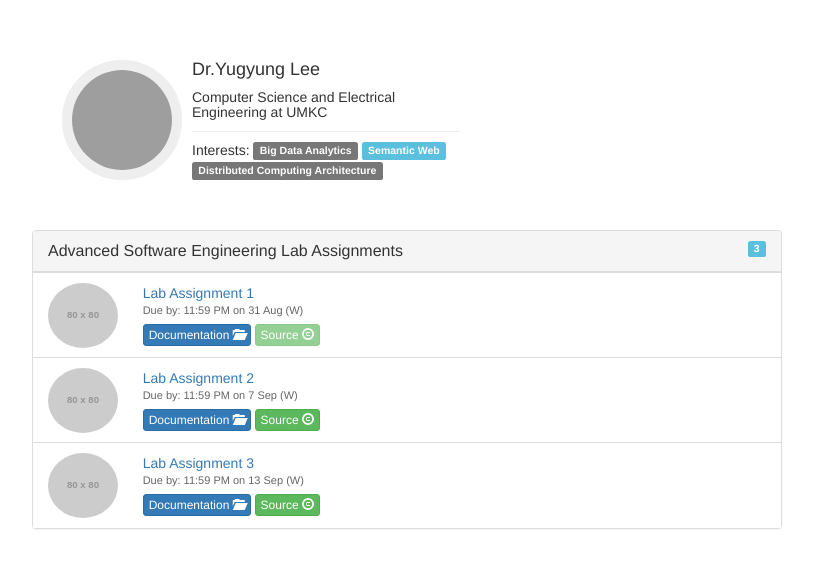
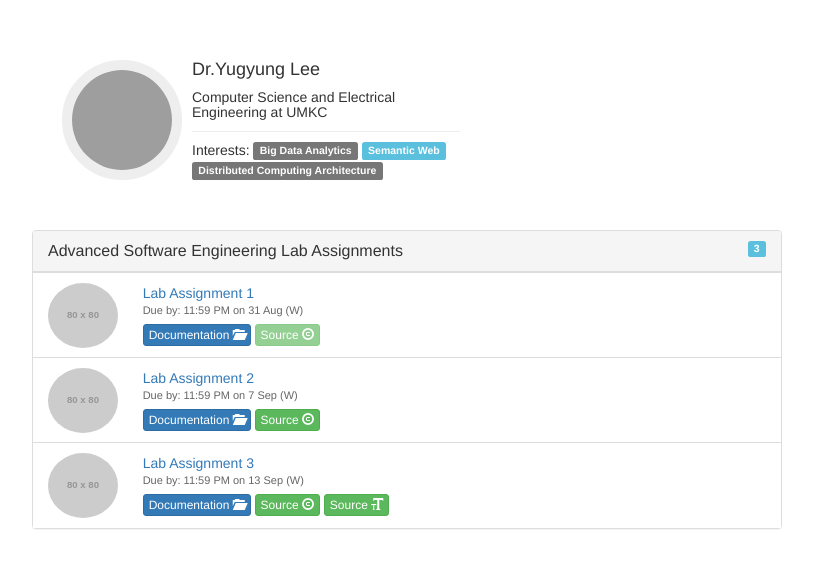
Before and after one commit to RakanAlanazi/ASECourse, a plain HTML site: page index.html in a window 1280 px wide. Shown: the whole page, without its empty margins (233-1046 px from the left). Drawn offline with nearby package versions, Linux system fonts and the light colour scheme; grey boxes are pictures that could not be loaded; placeholder pictures from the web are drawn by us.

Commit message:
Update index.html

```diff
--- a/index.html
+++ b/index.html
@@ -127,6 +127,9 @@
                                     <a href="https://github.com/RakanAlanazi/ASECourse/tree/assignments/Assignment-3/Source" type="button" class="btn btn-success btn-xs" title="Source Code">
                                         Source <span class="glyphicon glyphicon-copyright-mark"></span>
                                     </a>
+                                       <a href="https://github.com/RakanAlanazi/ASECourse/wiki/Lab-3" type="button" class="btn btn-success btn-xs" title="Wiki Page">
+                                        Source <span class="glyphicon glyphicon-text-size"></span>
+                                    </a>
                                 </div>
                             </div>
                         </div>
```
